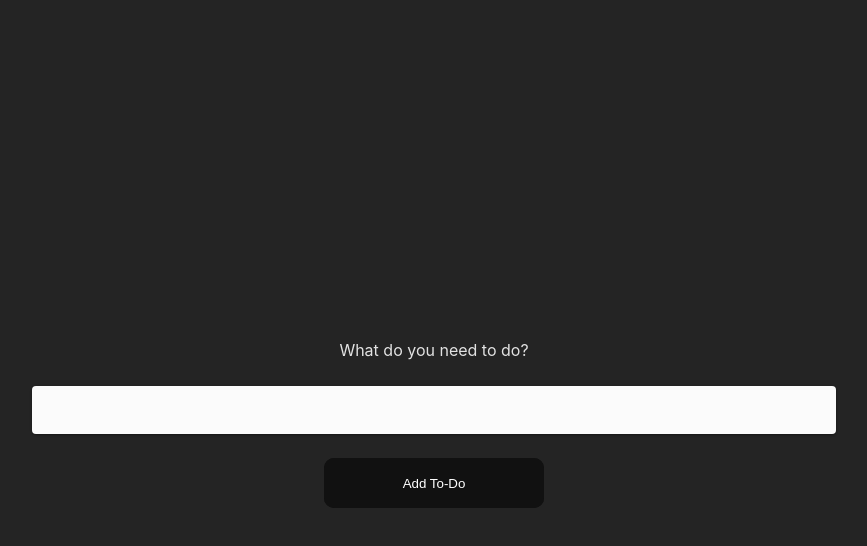
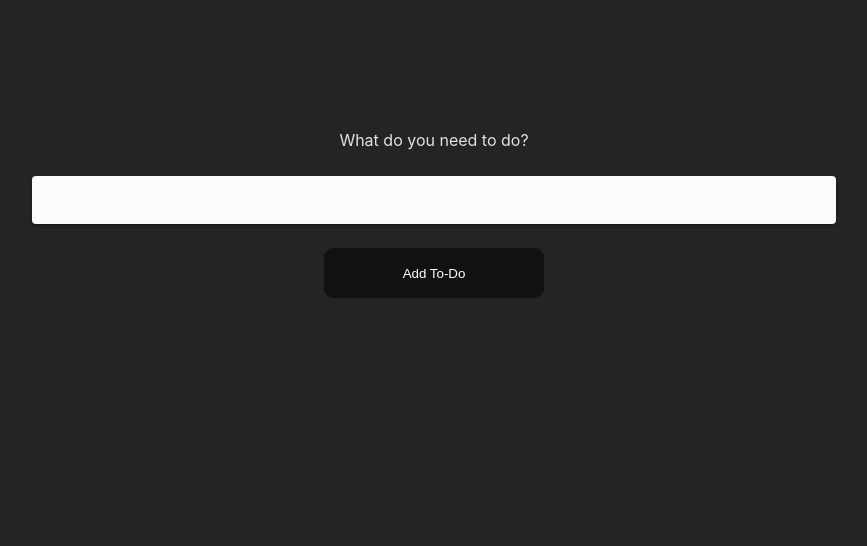
Before and after one commit to PetDios9/typescript-todo, a React (Vite) app: page / in a window 1280 px wide. Shown: the top 546 px of the page, without its empty margins (206-1073 px from the left). Built offline with nearby package versions, Linux system fonts and the light colour scheme.

Commit message:
style: fixed layout shift, strike thru on complete

```diff
--- a/src/components/ui/Card.tsx
+++ b/src/components/ui/Card.tsx
@@ -16,7 +16,7 @@ function Card({ description, id, completed } : CardProps) {
         <svg xmlns="http://www.w3.org/2000/svg" width="16" height="16" fill="currentColor" className="bi bi-trash" viewBox="0 0 16 16"> <path d="M5.5 5.5A.5.5 0 0 1 6 6v6a.5.5 0 0 1-1 0V6a.5.5 0 0 1 .5-.5zm2.5 0a.5.5 0 0 1 .5.5v6a.5.5 0 0 1-1 0V6a.5.5 0 0 1 .5-.5zm3 .5a.5.5 0 0 0-1 0v6a.5.5 0 0 0 1 0V6z"/> <path fill-rule="evenodd" d="M14.5 3a1 1 0 0 1-1 1H13v9a2 2 0 0 1-2 2H5a2 2 0 0 1-2-2V4h-.5a1 1 0 0 1-1-1V2a1 1 0 0 1 1-1H6a1 1 0 0 1 1-1h2a1 1 0 0 1 1 1h3.5a1 1 0 0 1 1 1v1zM4.118 4 4 4.059V13a1 1 0 0 0 1 1h6a1 1 0 0 0 1-1V4.059L11.882 4H4.118zM2.5 3V2h11v1h-11z"/> </svg>
       </button>
         <div className="text-container" key={id}>
-            <p>{description}</p>
+            <p style={{textDecoration: completed ? 'line-through' : undefined}}>{description}</p>
         </div>
         <div className="checkbox-container">
             <input type="checkbox" checked={completed} onClick={() => dispatch(setTodoStatus({ completed: !completed, id: id }))} />
--- a/src/scss/main.scss
+++ b/src/scss/main.scss
@@ -20,12 +20,12 @@ body {
     margin: 0;
     display: flex;
     flex-direction: column;
-    justify-content: center;
+    justify-content: flex-start;
     align-items: center;
     min-width: 320px;
     min-height: 100vh;
     background-color: $dark-mode;
-    padding: 3%;
+    padding: 10%;
   }
 .input-bar-container {
     display: flex;
```
